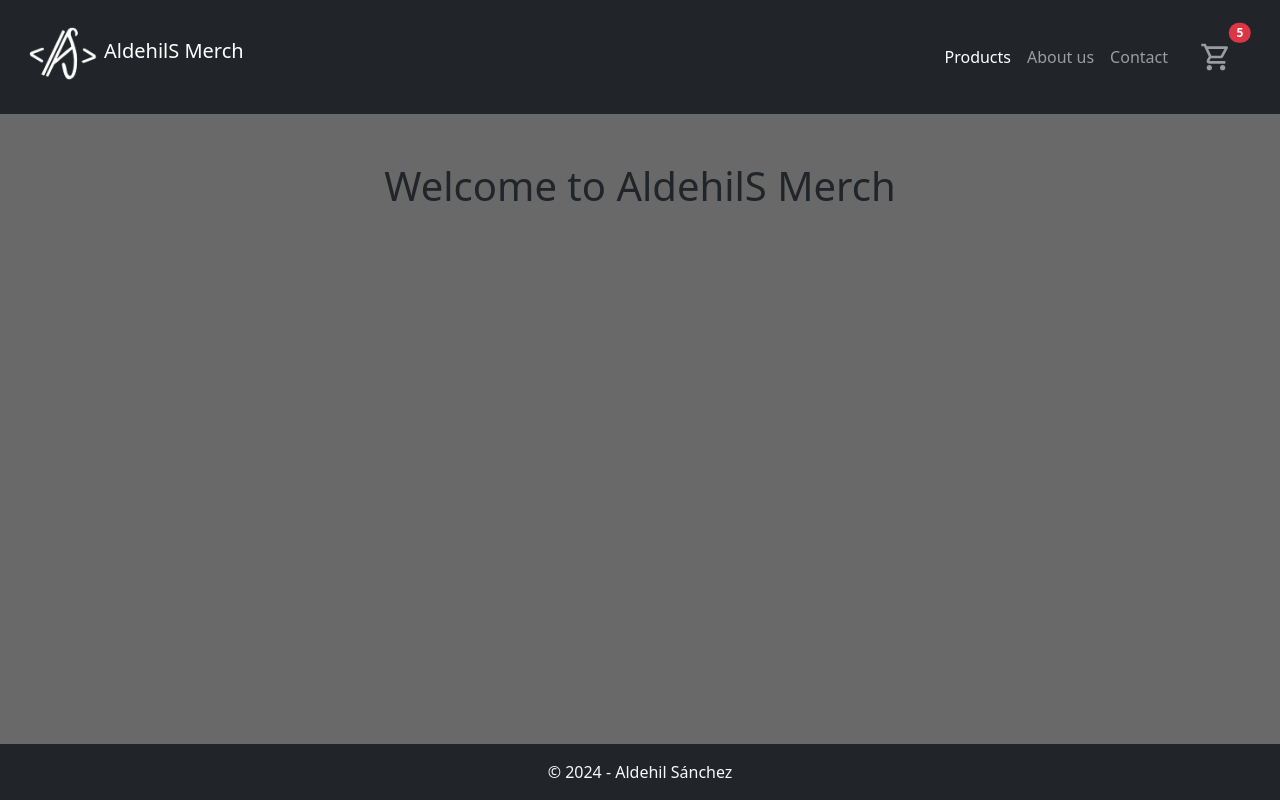
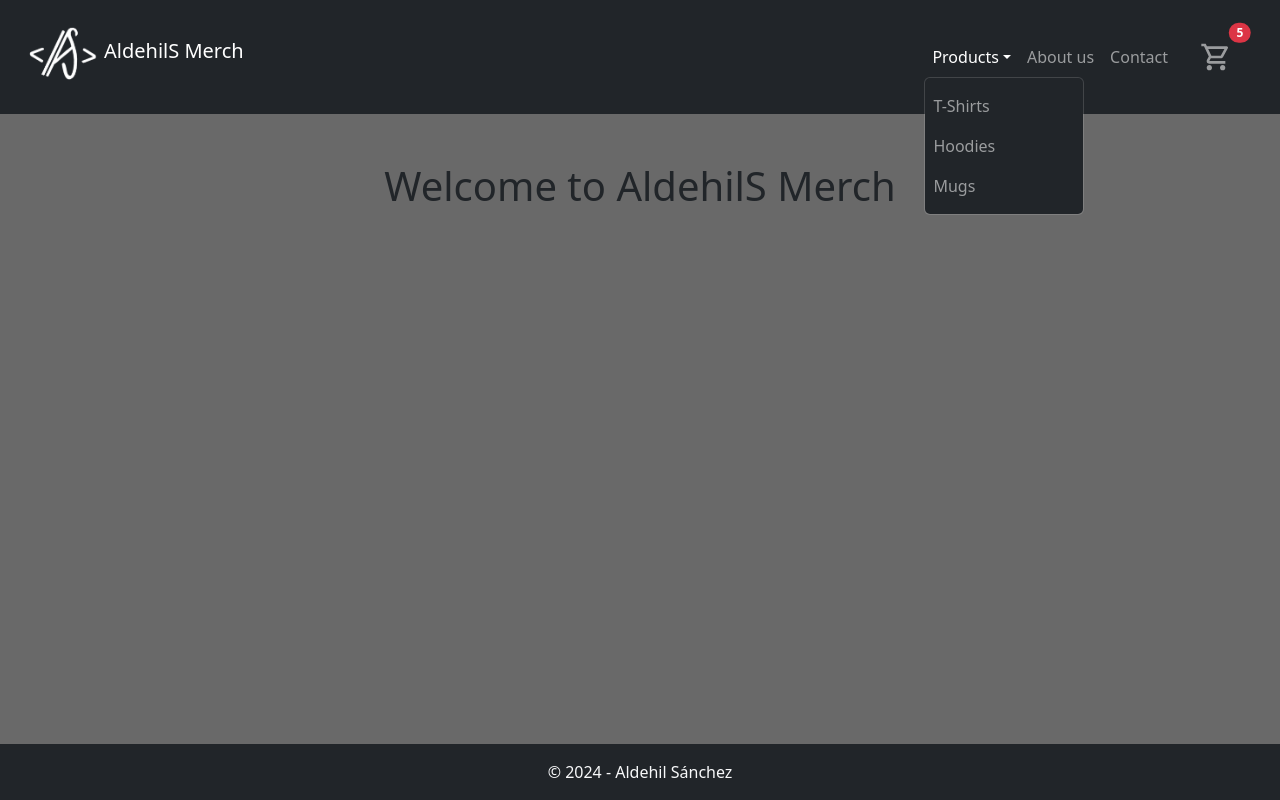
Before and after one commit to AldehilS/react-course-coderhouse, a React (Vite) app: page / in a window 1280 px wide. Both pictures are taken after a click on the button "Products". Built offline with nearby package versions, Linux system fonts and the light colour scheme.

Commit message:
Added dropdown menu

```diff
--- /dev/null
+++ b/src/NavOption.js
@@ -0,0 +1,6 @@
+export class NavOption {
+  constructor(name, options = []) {
+    this.name = name;
+    this.options = options;
+  }
+}
--- a/src/components/Navbar.jsx
+++ b/src/components/Navbar.jsx
@@ -3,10 +3,16 @@ import NavButtonComponent from "./NavButtonComponent";
 import CartWidget from "./CartWidget";
 import Logo from "../assets/logo.png";
 import "../styles/Navbar.css";
+import { NavOption } from "../NavOption";
 
 export default function Navbar() {
   const [activeButtonIndex, setActiveButtonIndex] = useState(0);
-  const navOptions = ["Products", "About us", "Contact"]; // Array of nav options to be displayed
+  const [dropdownActive, setDropdownActive] = useState(false);
+  const navOptions = [
+    new NavOption("Products", ["T-Shirts", "Hoodies", "Mugs"]),
+    new NavOption("About us"),
+    new NavOption("Contact"),
+  ]; // Array of nav options to be displayed
 
   /**
    * Handle button click event, set to active the clicked button.
@@ -35,6 +41,7 @@ export default function Navbar() {
               aria-controls="navbarNav"
               aria-expanded="false"
               aria-label="Toggle navigation"
+              onClick={() => setDropdownActive(false)}
             >
               <span className="navbar-toggler-icon" />
             </button>
@@ -49,12 +56,47 @@ export default function Navbar() {
               {/* Generation of navButtons using array */}
               {navOptions.map((option, index) => {
                 return (
-                  <li key={index} className="nav-item">
+                  <li
+                    key={`NavButton${index}`}
+                    className={`nav-item ${
+                      option.options.length > 0 ? "dropdown" : ""
+                    } d-flex flex-column align-items-center d-md-block`}
+                  >
                     <NavButtonComponent
-                      className={index === activeButtonIndex ? "active" : ""}
-                      text={option}
-                      onClick={() => handleButtonClick(index)}
+                      className={`${
+                        index === activeButtonIndex ? "active " : ""
+                      } ${option.options.length > 0 ? "dropdown-toggle" : ""}`}
+                      text={option.name}
+                      onClick={() => {
+                        handleButtonClick(index);
+                        option.options.length > 0
+                          ? setDropdownActive(!dropdownActive)
+                          : setDropdownActive(false);
+                      }}
                     />
+                    {option.options.length > 0 ? (
+                      <ul
+                        className={`dropdown-menu ${
+                          dropdownActive ? "show" : ""
+                        }`}
+                      >
+                        {option.options.map((subOption, subIndex) => {
+                          return (
+                            <li
+                              key={`SubNavButton${subIndex}`}
+                              className="nav-item px-2 px-md-0"
+                            >
+                              <NavButtonComponent
+                                className="dropdown-item"
+                                text={subOption}
+                              />
+                            </li>
+                          );
+                        })}
+                      </ul>
+                    ) : (
+                      <></>
+                    )}
                   </li>
                 );
               })}
```
